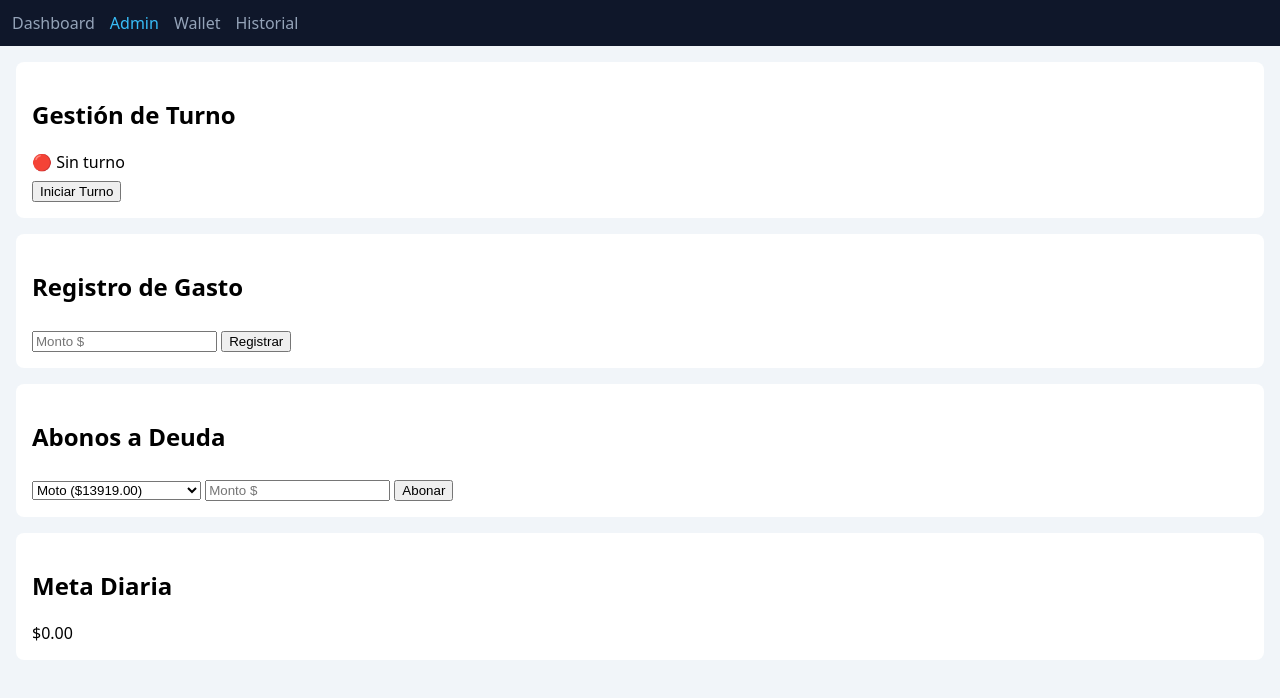
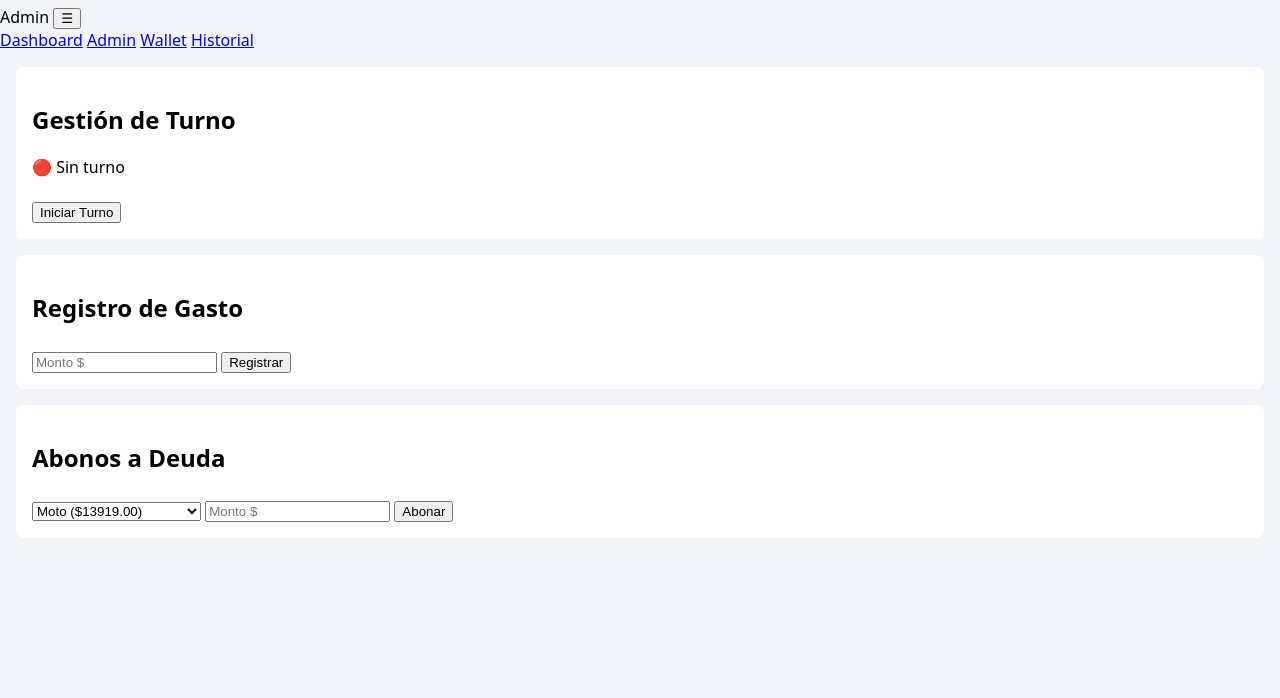
Before and after one commit to hecagus/PRESUPUESTO-MENSUAL, a plain HTML site: page admin.html in a window 1280 px wide. Drawn offline with Linux system fonts and the light colour scheme.

Commit message:
Update admin.html

```diff
--- a/admin.html
+++ b/admin.html
@@ -8,18 +8,22 @@
 </head>
 <body>
 
-<nav class="nav">
-  <a href="index.html">Dashboard</a>
-  <a class="active" href="admin.html">Admin</a>
-  <a href="wallet.html">Wallet</a>
-  <a href="historial.html">Historial</a>
-</nav>
+<header class="header">
+  <span class="logo">Admin</span>
+  <button class="menu-toggle">☰</button>
+  <nav class="nav-menu">
+    <a href="index.html">Dashboard</a>
+    <a class="active" href="admin.html">Admin</a>
+    <a href="wallet.html">Wallet</a>
+    <a href="historial.html">Historial</a>
+  </nav>
+</header>
 
 <main class="container">
 
   <section class="card">
     <h2>Gestión de Turno</h2>
-    <div id="estadoTurno"></div>
+    <p id="estadoTurno"></p>
     <button id="btnTurno"></button>
   </section>
 
@@ -37,11 +41,6 @@
     <button id="btnAbono">Abonar</button>
   </section>
 
-  <section class="card">
-    <h2>Meta Diaria</h2>
-    <div id="metaDiaria"></div>
-  </section>
-
 </main>
 
 <script type="module" src="./js/admin.js"></script>
```
